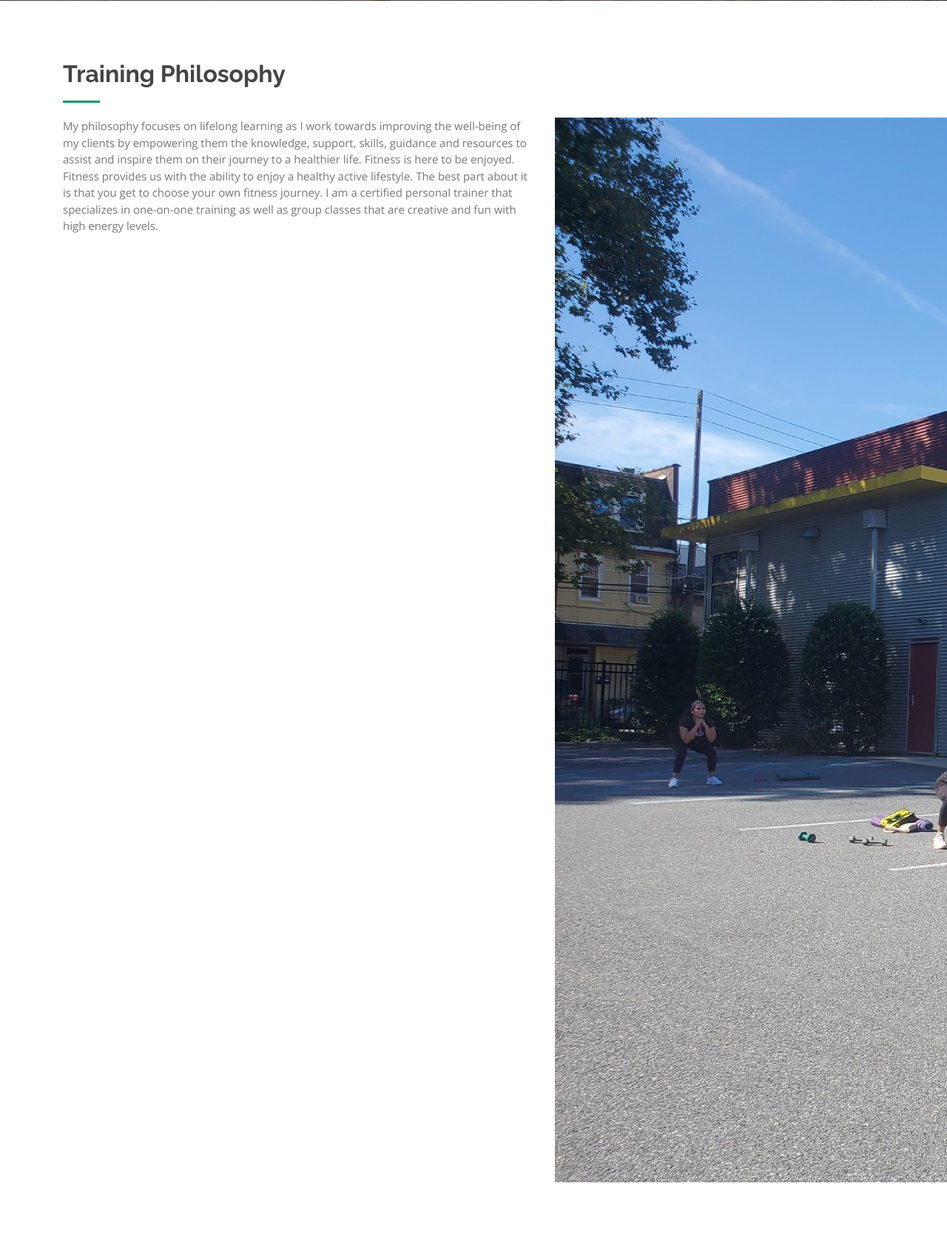
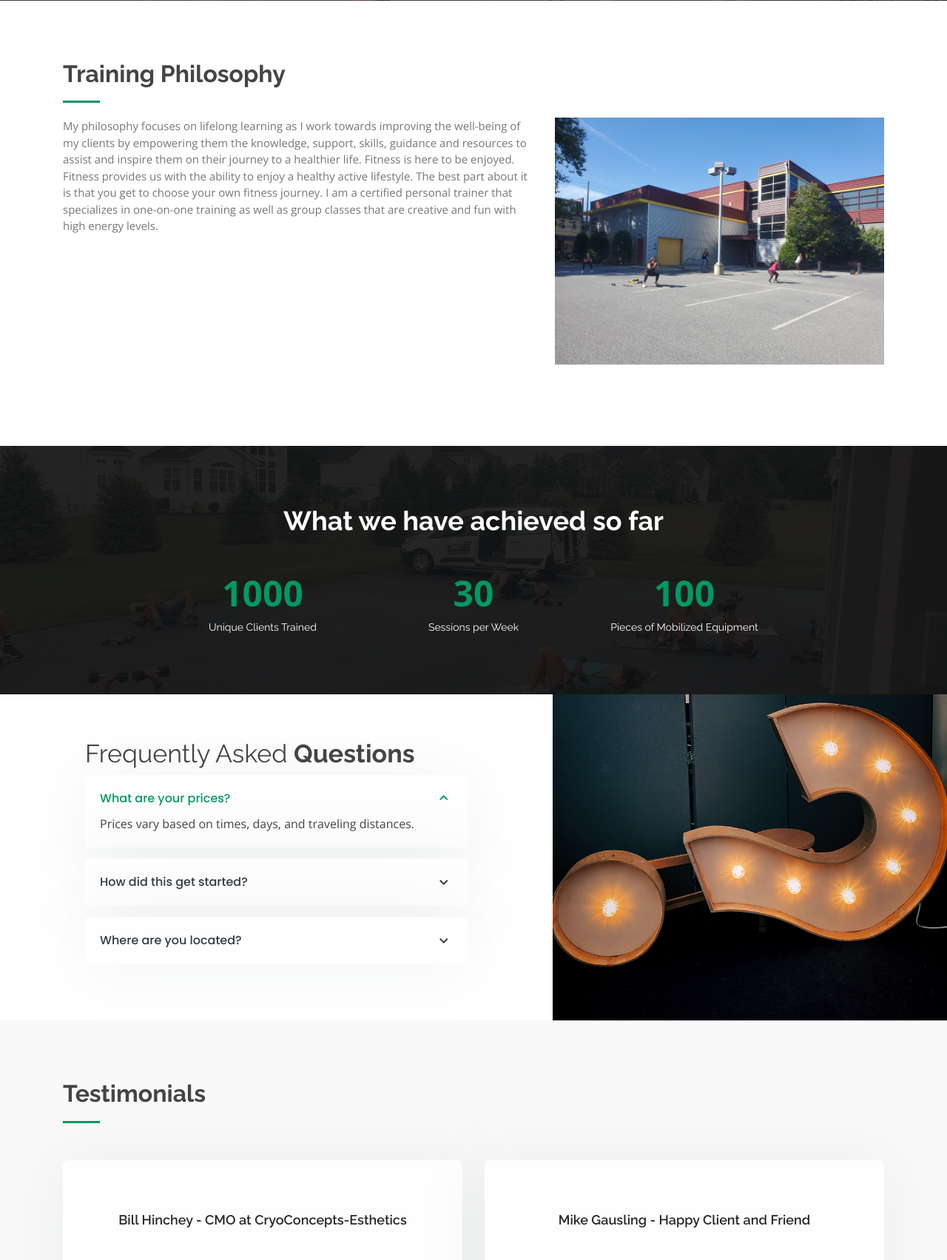
Before and after one commit to naveenailawadi/MobileFirehouseFitness, a Flask app: page / in a window 1280 px wide. Shown: the part 1590-3294 px from the top of the page at 74% size. Run offline with Flask 2, Linux system fonts and the light colour scheme; some libraries are stand-ins or nearby versions.

Commit message:
reverted cover change

```diff
--- a/website/static/assets/css/style.css
+++ b/website/static/assets/css/style.css
@@ -711,6 +711,14 @@ section {
   color: #009961;
 }
 
+.cover img {
+    width: 100%;
+    height: 100%;
+    object-fit: cover;
+    overflow: hidden;
+}
+
+
 /*--------------------------------------------------------------
 # Cta
 --------------------------------------------------------------*/
```
